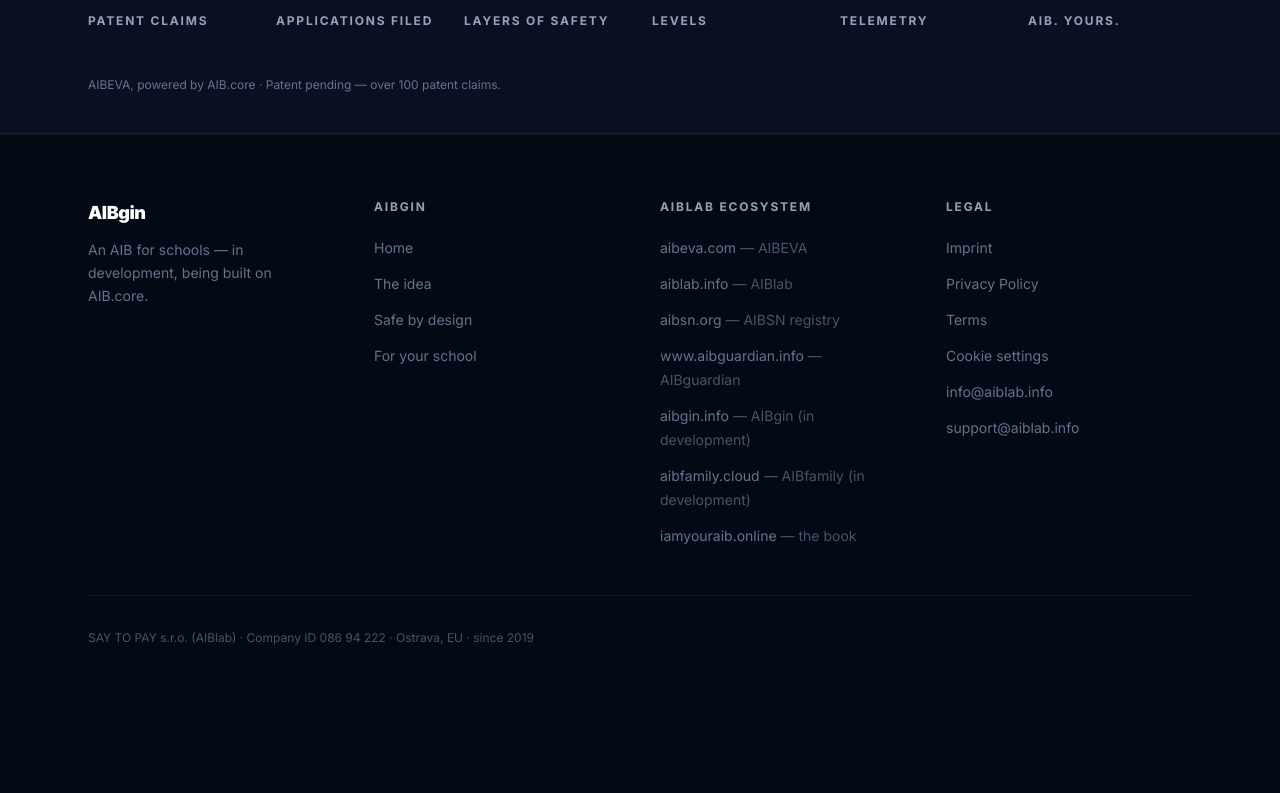
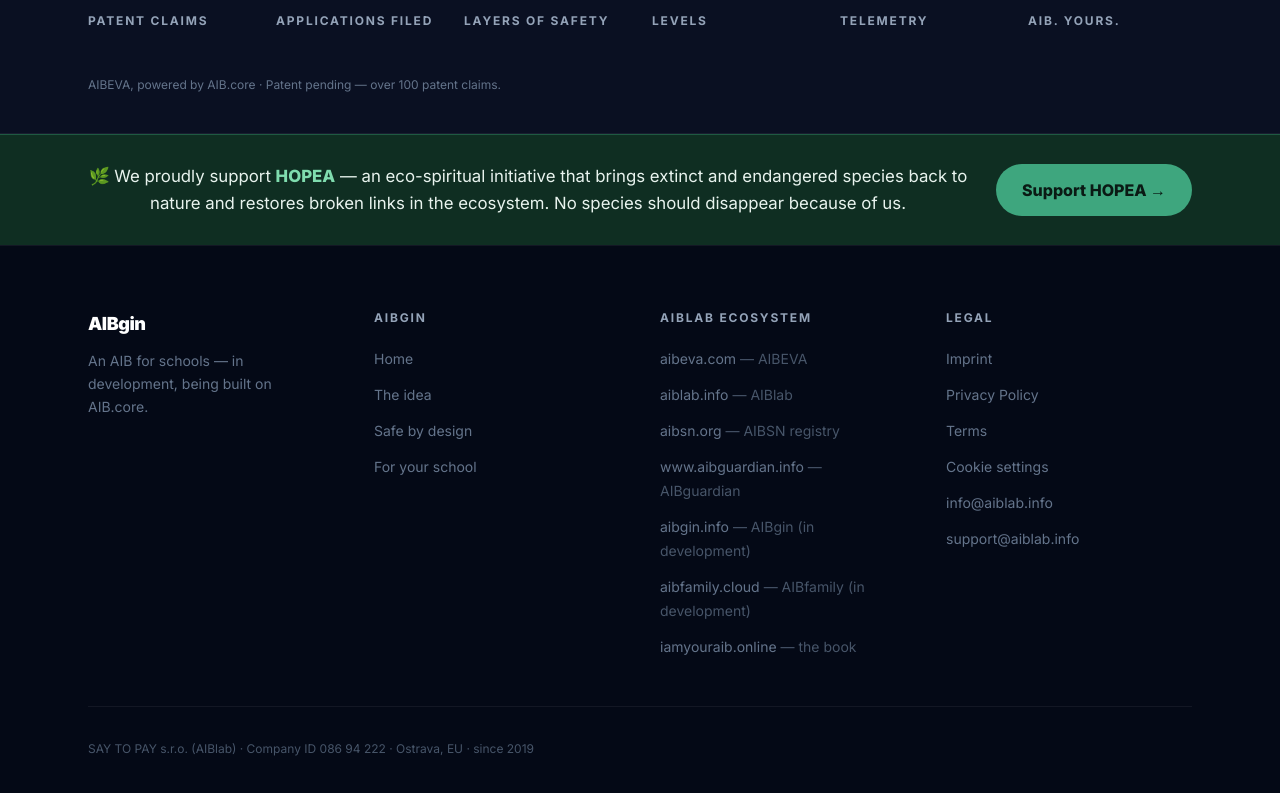
Before and after one commit to jaromirzly-coder/aibgin-info-web, a Next.js app: page / in a window 1280 px wide. Shown: the part 6456-7249 px from the top of the page. Before the commit the page ends 7168 px from the top, so only its background shows below. Built offline with nearby package versions, Linux system fonts and the light colour scheme.

Commit message:
Home: HOPEA support band
Co-Authored-By: Claude Opus 5.5 <noreply@anthropic.com>

```diff
--- a/app/globals.css
+++ b/app/globals.css
@@ -136,3 +136,12 @@ body {
   .announce-band::after { animation: none; display: none; }
   .announce-dot::after { animation: none; display: none; }
 }
+
+/* HOPEA support band */
+.hopea { background: #0f2e22; border-top: 1px solid #1f5a42; padding: 28px 0; }
+.hopea-in { display: flex; align-items: center; justify-content: space-between; gap: 28px; }
+.hopea p { margin: 0; color: #e8f3ee; font-size: 1.05rem; line-height: 1.6; text-align: center; flex: 1; }
+.hopea .hopea-name { color: #7fdcae; font-weight: 800; text-decoration: none; }
+.hopea-btn { flex: none; background: #3ea67e; color: #0a1a14; font-weight: 800; padding: 14px 26px; border-radius: 999px; text-decoration: none; white-space: nowrap; }
+.hopea-btn:hover { background: #4fbf93; }
+@media (max-width: 760px) { .hopea-in { flex-direction: column; } }
--- a/app/page.tsx
+++ b/app/page.tsx
@@ -6,6 +6,7 @@ import Safe from "@/components/Safe";
 import Schools from "@/components/Schools";
 import GetAibeva from "@/components/GetAibeva";
 import Numbers from "@/components/Numbers";
+import HopeaBand from "@/components/HopeaBand";
 import Footer from "@/components/Footer";
 
 export default function Home() {
@@ -25,6 +26,7 @@ export default function Home() {
         adultsNote
       />
       <Numbers />
+      <HopeaBand />
       <Footer />
     </main>
   );
--- /dev/null
+++ b/components/HopeaBand.tsx
@@ -0,0 +1,13 @@
+export default function HopeaBand() {
+  return (
+    <aside className="hopea" aria-label="HOPEA">
+      <div className="max-w-6xl mx-auto px-4 sm:px-6 hopea-in">
+        <p>
+          <span aria-hidden="true">&#127807;</span> We proudly support{" "}
+          <a className="hopea-name" href="https://hopea.online/">HOPEA</a> &mdash; an eco-spiritual initiative that brings extinct and endangered species back to nature and restores broken links in the ecosystem. No species should disappear because of us.
+        </p>
+        <a className="hopea-btn" href="https://hopea.online/">Support HOPEA &rarr;</a>
+      </div>
+    </aside>
+  );
+}
```
